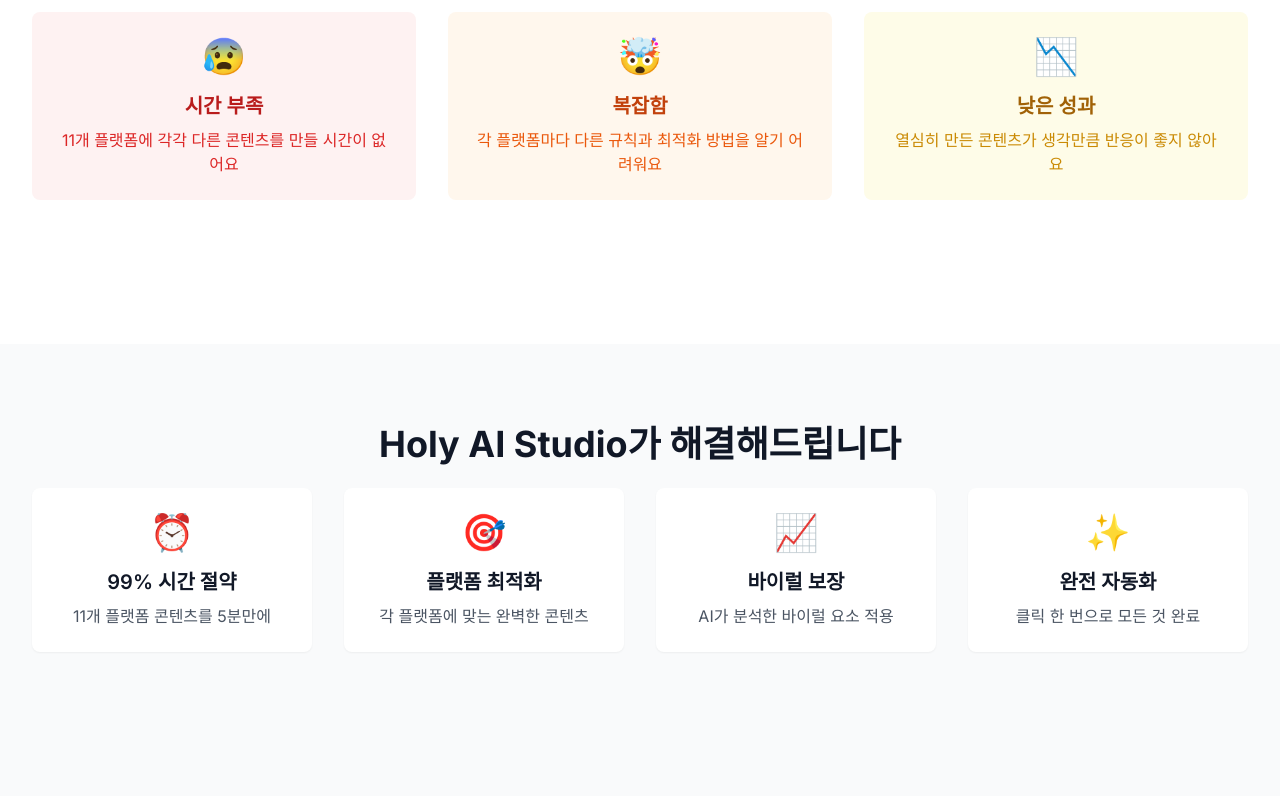
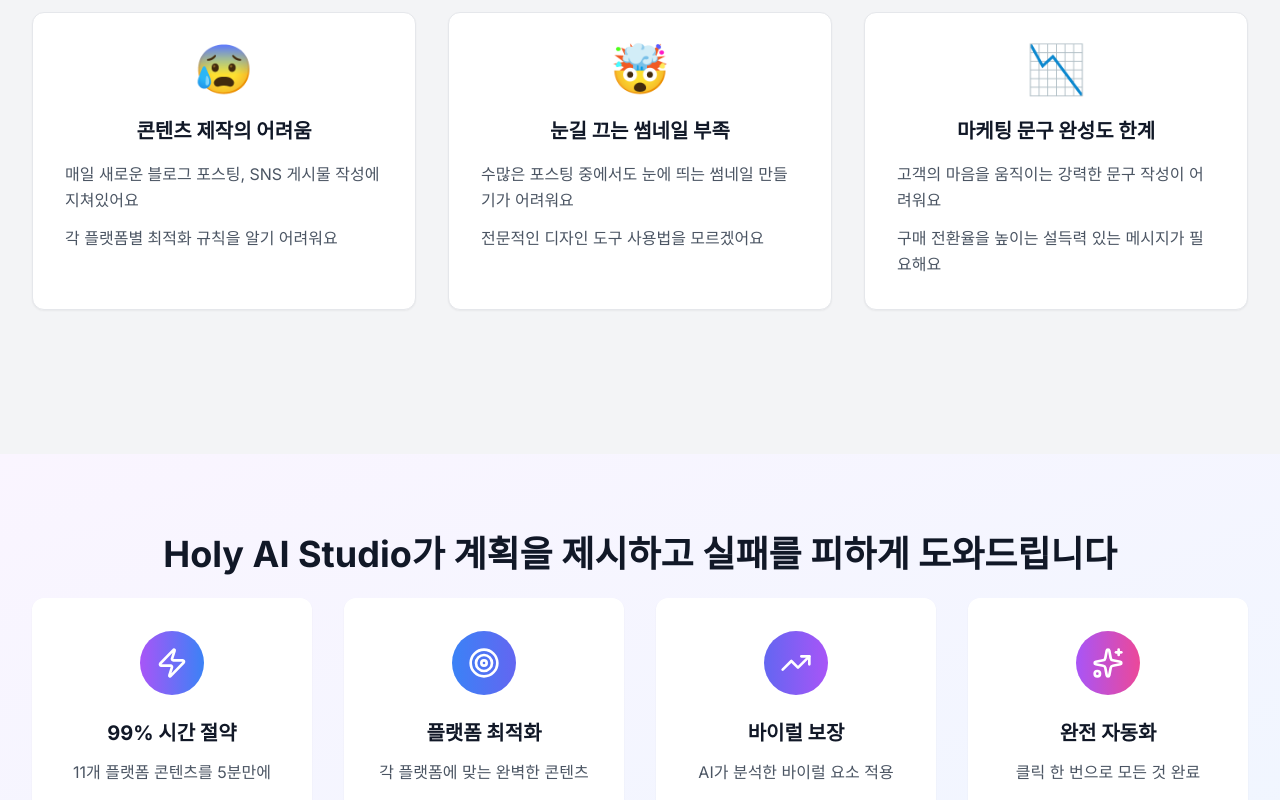
Before and after one commit to holyyomi/yomi-ai-studio, a Next.js app: page / in a window 1280 px wide. Shown: the part 1180-1980 px from the top of the page. Built offline with nearby package versions, Linux system fonts and the light colour scheme.

Commit message:
3단계: 문제점-해결책 섹션 스토리텔링 구조로 개선

```diff
--- a/app/page.tsx
+++ b/app/page.tsx
@@ -1,6 +1,6 @@
 import Link from 'next/link'
 import { Button } from '@/components/ui/button'
-import { Zap, Clock, Target, TrendingUp } from 'lucide-react'
+import { Zap, Clock, Target, TrendingUp, Sparkles } from 'lucide-react'
 
 export default function HomePage() {
   return (
@@ -113,60 +113,101 @@
       </section>
 
       {/* 문제점 제시 섹션 */}
-      <section className="py-20 bg-white">
+      <section className="py-20 bg-gray-100">
         <div className="max-w-7xl mx-auto px-4 sm:px-6 lg:px-8">
           <div className="text-center mb-16">
             <h2 className="text-3xl md:text-4xl font-bold text-gray-900 mb-6">
-              이런 고민 있으시죠?
+              이런 고민, 혹시 있으신가요?
             </h2>
             <div className="grid md:grid-cols-3 gap-8">
-              <div className="p-6 bg-red-50 rounded-lg">
-                <div className="text-4xl mb-4">😰</div>
-                <h3 className="text-xl font-semibold mb-2 text-red-700">시간 부족</h3>
-                <p className="text-red-600">11개 플랫폼에 각각 다른 콘텐츠를 만들 시간이 없어요</p>
+              {/* 콘텐츠 제작의 어려움 */}
+              <div className="p-8 bg-white rounded-xl shadow-sm hover:shadow-lg transition-all duration-300 border border-gray-200">
+                <div className="text-5xl mb-6">😰</div>
+                <h3 className="text-xl font-bold mb-4 text-gray-900">콘텐츠 제작의 어려움</h3>
+                <div className="space-y-3 text-left">
+                  <p className="text-gray-600 leading-relaxed">
+                    매일 새로운 블로그 포스팅, SNS 게시물 작성에 지쳐있어요
+                  </p>
+                  <p className="text-gray-600 leading-relaxed">
+                    각 플랫폼별 최적화 규칙을 알기 어려워요
+                  </p>
+                </div>
               </div>
-              <div className="p-6 bg-orange-50 rounded-lg">
-                <div className="text-4xl mb-4">🤯</div>
-                <h3 className="text-xl font-semibold mb-2 text-orange-700">복잡함</h3>
-                <p className="text-orange-600">각 플랫폼마다 다른 규칙과 최적화 방법을 알기 어려워요</p>
+
+              {/* 눈길 끄는 썸네일 부족 */}
+              <div className="p-8 bg-white rounded-xl shadow-sm hover:shadow-lg transition-all duration-300 border border-gray-200">
+                <div className="text-5xl mb-6">🤯</div>
+                <h3 className="text-xl font-bold mb-4 text-gray-900">눈길 끄는 썸네일 부족</h3>
+                <div className="space-y-3 text-left">
+                  <p className="text-gray-600 leading-relaxed">
+                    수많은 포스팅 중에서도 눈에 띄는 썸네일 만들기가 어려워요
+                  </p>
+                  <p className="text-gray-600 leading-relaxed">
+                    전문적인 디자인 도구 사용법을 모르겠어요
+                  </p>
+                </div>
               </div>
-              <div className="p-6 bg-yellow-50 rounded-lg">
-                <div className="text-4xl mb-4">📉</div>
-                <h3 className="text-xl font-semibold mb-2 text-yellow-700">낮은 성과</h3>
-                <p className="text-yellow-600">열심히 만든 콘텐츠가 생각만큼 반응이 좋지 않아요</p>
+
+              {/* 마케팅 문구 완성도 한계 */}
+              <div className="p-8 bg-white rounded-xl shadow-sm hover:shadow-lg transition-all duration-300 border border-gray-200">
+                <div className="text-5xl mb-6">📉</div>
+                <h3 className="text-xl font-bold mb-4 text-gray-900">마케팅 문구 완성도 한계</h3>
+                <div className="space-y-3 text-left">
+                  <p className="text-gray-600 leading-relaxed">
+                    고객의 마음을 움직이는 강력한 문구 작성이 어려워요
+                  </p>
+                  <p className="text-gray-600 leading-relaxed">
+                    구매 전환율을 높이는 설득력 있는 메시지가 필요해요
+                  </p>
+                </div>
               </div>
             </div>
           </div>
         </div>
       </section>
 
-      {/* 솔루션 섹션 */}
-      <section className="py-20 bg-gray-50">
+      {/* 해결책 섹션 */}
+      <section className="py-20 bg-gradient-to-br from-purple-50 to-blue-50">
         <div className="max-w-7xl mx-auto px-4 sm:px-6 lg:px-8">
           <div className="text-center mb-16">
             <h2 className="text-3xl md:text-4xl font-bold text-gray-900 mb-6">
-              Holy AI Studio가 해결해드립니다
+              Holy AI Studio가 계획을 제시하고 실패를 피하게 도와드립니다
             </h2>
             <div className="grid md:grid-cols-2 lg:grid-cols-4 gap-8">
-              <div className="text-center p-6 bg-white rounded-lg shadow-sm hover:shadow-md transition-shadow">
-                <div className="text-4xl mb-4">⏰</div>
-                <h3 className="text-xl font-semibold mb-2 text-gray-900">99% 시간 절약</h3>
-                <p className="text-gray-600">11개 플랫폼 콘텐츠를 5분만에</p>
+              {/* 99% 시간 절약 */}
+              <div className="text-center p-8 bg-white rounded-xl shadow-sm hover:shadow-lg transition-all duration-300 border border-white/20 backdrop-blur-sm">
+                <div className="w-16 h-16 bg-gradient-to-r from-purple-500 to-blue-500 rounded-full flex items-center justify-center mx-auto mb-6">
+                  <Zap className="w-8 h-8 text-white" />
+                </div>
+                <h3 className="text-xl font-bold mb-3 text-gray-900">99% 시간 절약</h3>
+                <p className="text-gray-600 leading-relaxed">11개 플랫폼 콘텐츠를 5분만에</p>
               </div>
-              <div className="text-center p-6 bg-white rounded-lg shadow-sm hover:shadow-md transition-shadow">
-                <div className="text-4xl mb-4">🎯</div>
-                <h3 className="text-xl font-semibold mb-2 text-gray-900">플랫폼 최적화</h3>
-                <p className="text-gray-600">각 플랫폼에 맞는 완벽한 콘텐츠</p>
+
+              {/* 플랫폼 최적화 */}
+              <div className="text-center p-8 bg-white rounded-xl shadow-sm hover:shadow-lg transition-all duration-300 border border-white/20 backdrop-blur-sm">
+                <div className="w-16 h-16 bg-gradient-to-r from-blue-500 to-indigo-500 rounded-full flex items-center justify-center mx-auto mb-6">
+                  <Target className="w-8 h-8 text-white" />
+                </div>
+                <h3 className="text-xl font-bold mb-3 text-gray-900">플랫폼 최적화</h3>
+                <p className="text-gray-600 leading-relaxed">각 플랫폼에 맞는 완벽한 콘텐츠</p>
               </div>
-              <div className="text-center p-6 bg-white rounded-lg shadow-sm hover:shadow-md transition-shadow">
-                <div className="text-4xl mb-4">📈</div>
-                <h3 className="text-xl font-semibold mb-2 text-gray-900">바이럴 보장</h3>
-                <p className="text-gray-600">AI가 분석한 바이럴 요소 적용</p>
+
+              {/* 바이럴 보장 */}
+              <div className="text-center p-8 bg-white rounded-xl shadow-sm hover:shadow-lg transition-all duration-300 border border-white/20 backdrop-blur-sm">
+                <div className="w-16 h-16 bg-gradient-to-r from-indigo-500 to-purple-500 rounded-full flex items-center justify-center mx-auto mb-6">
+                  <TrendingUp className="w-8 h-8 text-white" />
+                </div>
+                <h3 className="text-xl font-bold mb-3 text-gray-900">바이럴 보장</h3>
+                <p className="text-gray-600 leading-relaxed">AI가 분석한 바이럴 요소 적용</p>
               </div>
-              <div className="text-center p-6 bg-white rounded-lg shadow-sm hover:shadow-md transition-shadow">
-                <div className="text-4xl mb-4">✨</div>
-                <h3 className="text-xl font-semibold mb-2 text-gray-900">완전 자동화</h3>
-                <p className="text-gray-600">클릭 한 번으로 모든 것 완료</p>
+
+              {/* 완전 자동화 */}
+              <div className="text-center p-8 bg-white rounded-xl shadow-sm hover:shadow-lg transition-all duration-300 border border-white/20 backdrop-blur-sm">
+                <div className="w-16 h-16 bg-gradient-to-r from-purple-500 to-pink-500 rounded-full flex items-center justify-center mx-auto mb-6">
+                  <Sparkles className="w-8 h-8 text-white" />
+                </div>
+                <h3 className="text-xl font-bold mb-3 text-gray-900">완전 자동화</h3>
+                <p className="text-gray-600 leading-relaxed">클릭 한 번으로 모든 것 완료</p>
               </div>
             </div>
           </div>
```
